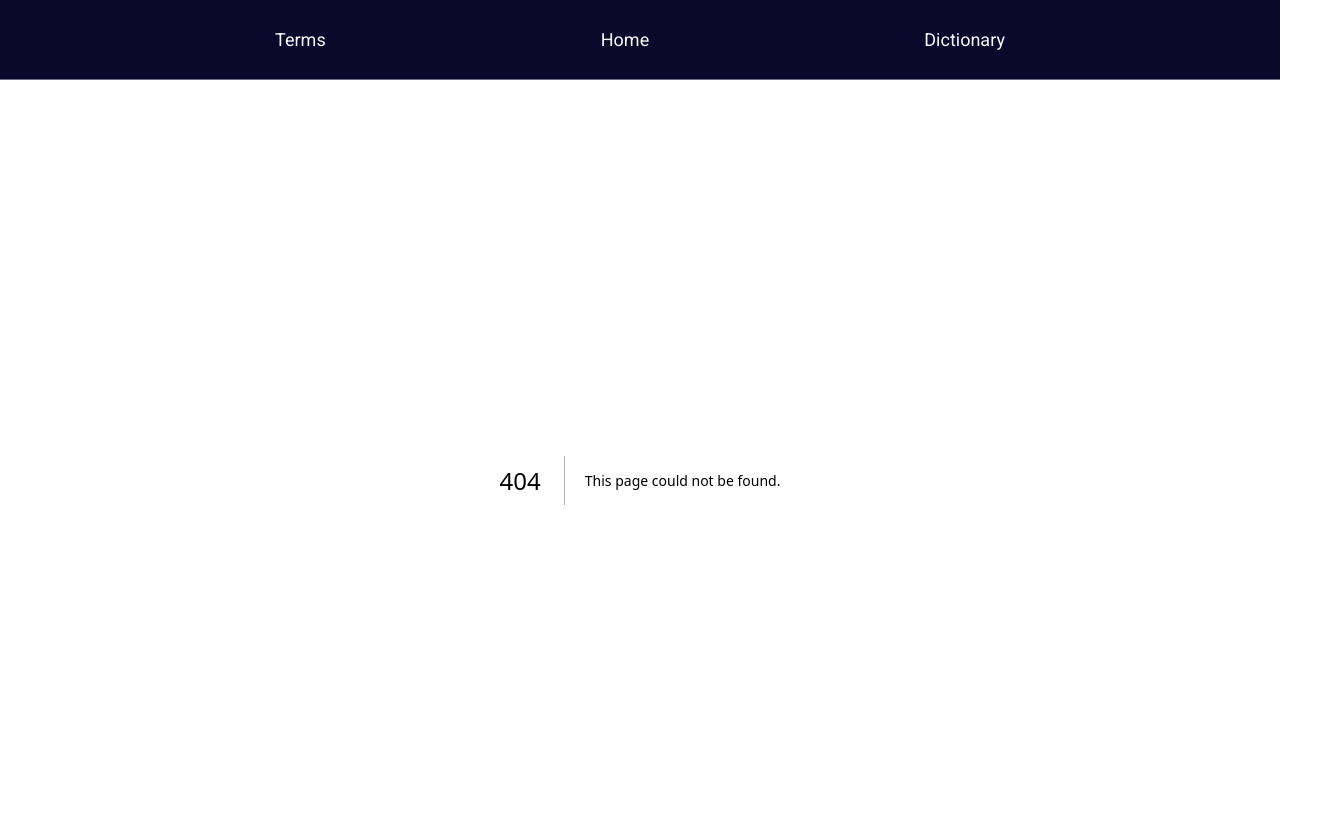
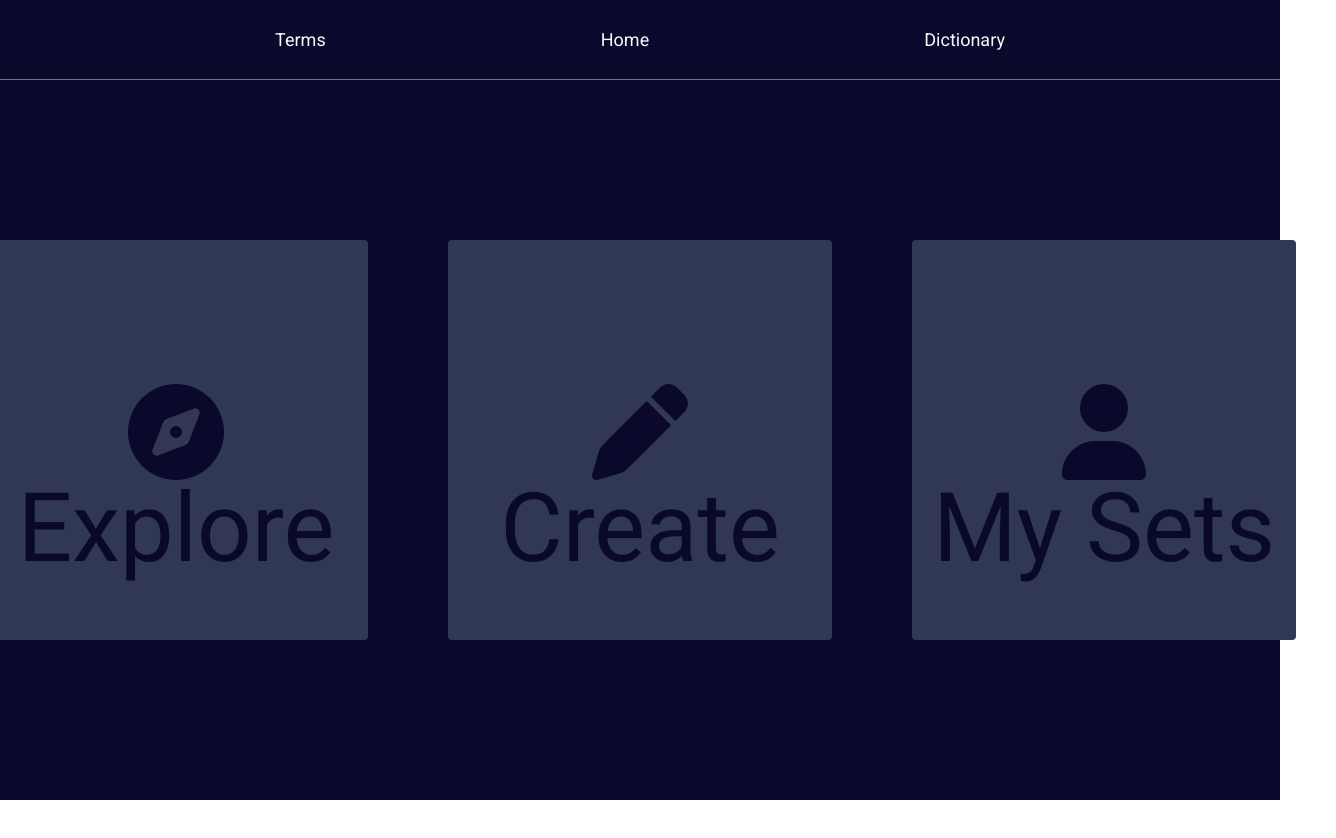
Before and after one commit to finnmattis/ucantlatin, a Next.js app: page /terms in a window 1280 px wide. Before the commit this address had no page. Shown: the top 838 px of the page, 1336 px wide, since content can reach past the window. After the commit the page ends 800 px from the top, so only its background shows below. Built offline with nearby package versions, Linux system fonts and the light colour scheme.

Commit message:
Added terms main page

```diff
--- a/components/question.jsx
+++ b/components/question.jsx
@@ -1,5 +1,4 @@
-import { FontAwesomeIcon } from "@fortawesome/react-fontawesome"
-import React, { useRef } from "react"
+import { useRef } from "react"
 
 export default function Question({ word }) {
     let partOfSpeech = useRef("")
--- /dev/null
+++ b/src/pages/terms/index.jsx
@@ -0,0 +1,28 @@
+import { faCompass, faPen, faUser } from "@fortawesome/free-solid-svg-icons"
+import { FontAwesomeIcon } from "@fortawesome/react-fontawesome"
+import Link from "next/link"
+
+export default function index() {
+    return (
+        <div className="flex h-[90vh] items-center justify-center bg-primary">
+            <Link href="/terms/explore">
+                <div className="mx-10 flex h-[50vh] w-96 cursor-pointer flex-col items-center rounded bg-secondary text-8xl text-primary transition-all duration-300 hover:bg-gray-500">
+                    <FontAwesomeIcon icon={faCompass} className="mt-36" />
+                    <p>Explore</p>
+                </div>
+            </Link>
+            <Link href="/terms/create">
+                <div className="mx-10 flex h-[50vh] w-96 cursor-pointer flex-col items-center rounded bg-secondary text-8xl text-primary transition-all duration-300 hover:bg-gray-500">
+                    <FontAwesomeIcon icon={faPen} className="mt-36" />
+                    <p>Create</p>
+                </div>
+            </Link>
+            <Link href="/terms/sets">
+                <div className="mx-10 flex h-[50vh] w-96 cursor-pointer flex-col items-center rounded bg-secondary text-8xl text-primary transition-all duration-300 hover:bg-gray-500">
+                    <FontAwesomeIcon icon={faUser} className="mt-36" />
+                    <p>My Sets</p>
+                </div>
+            </Link>
+        </div>
+    )
+}
```
